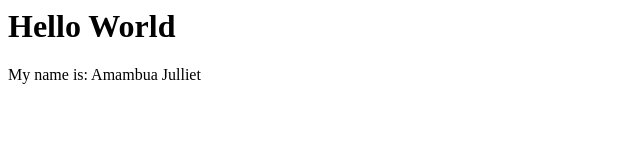
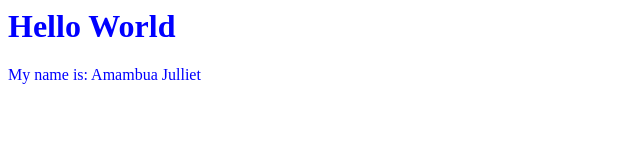
Before and after one commit to AJ14E4459/hello-worlds, a plain HTML site: page index.html in a window 1280 px wide. Shown: the whole page, without its empty margins (0-640 px from the left). Drawn offline with Linux system fonts and the light colour scheme.

Commit message:
Gave my text a unique color

```diff
--- a/index.html
+++ b/index.html
@@ -3,6 +3,7 @@
     <meta charset="UTF-8">
     <meta name="viewport" content="width=device-width, initial-scale=1.0">
     <title>Document</title>
+    <link rel="stylesheet" href="stlye.css">
 </head>
 <body>
     <h1>Hello World</h1>
--- a/stlye.css
+++ b/stlye.css
@@ -0,0 +1,6 @@
+p{
+    color: blue;
+}
+h1{
+    color: blue;
+}
```
